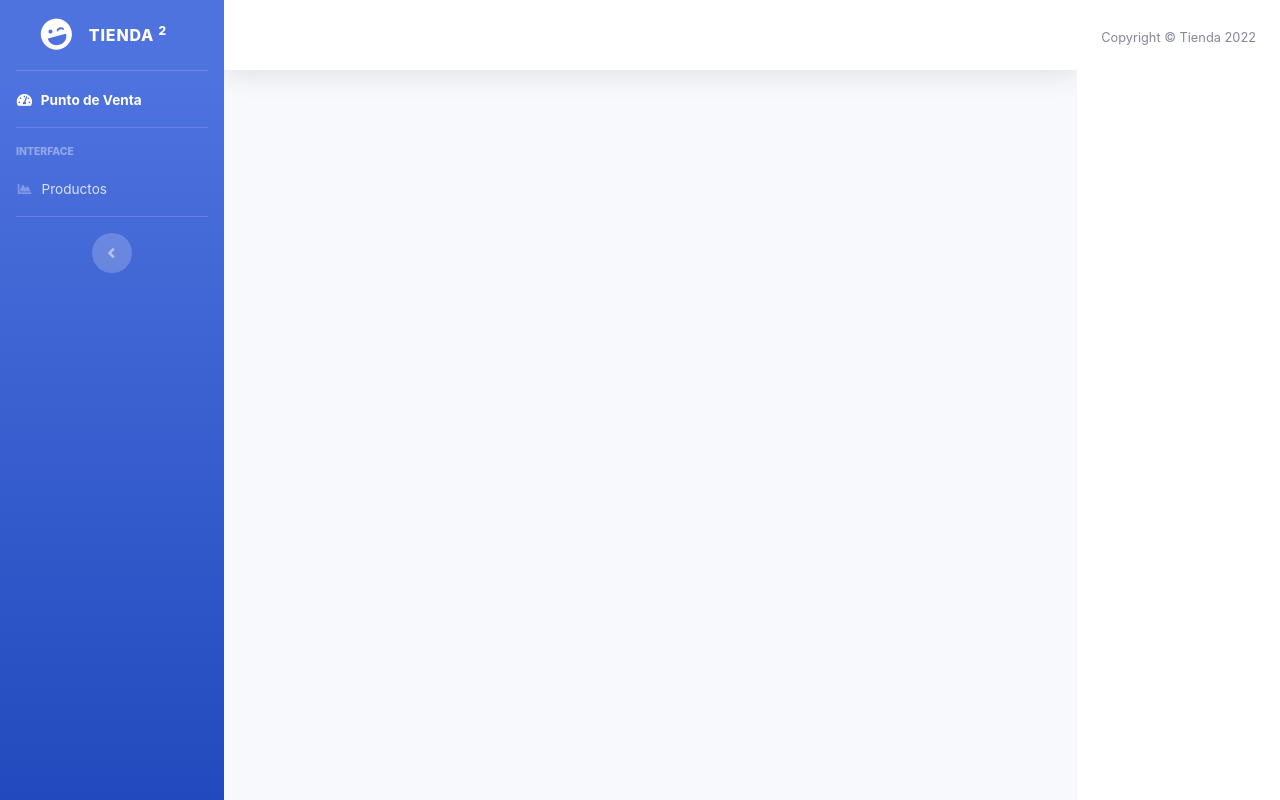
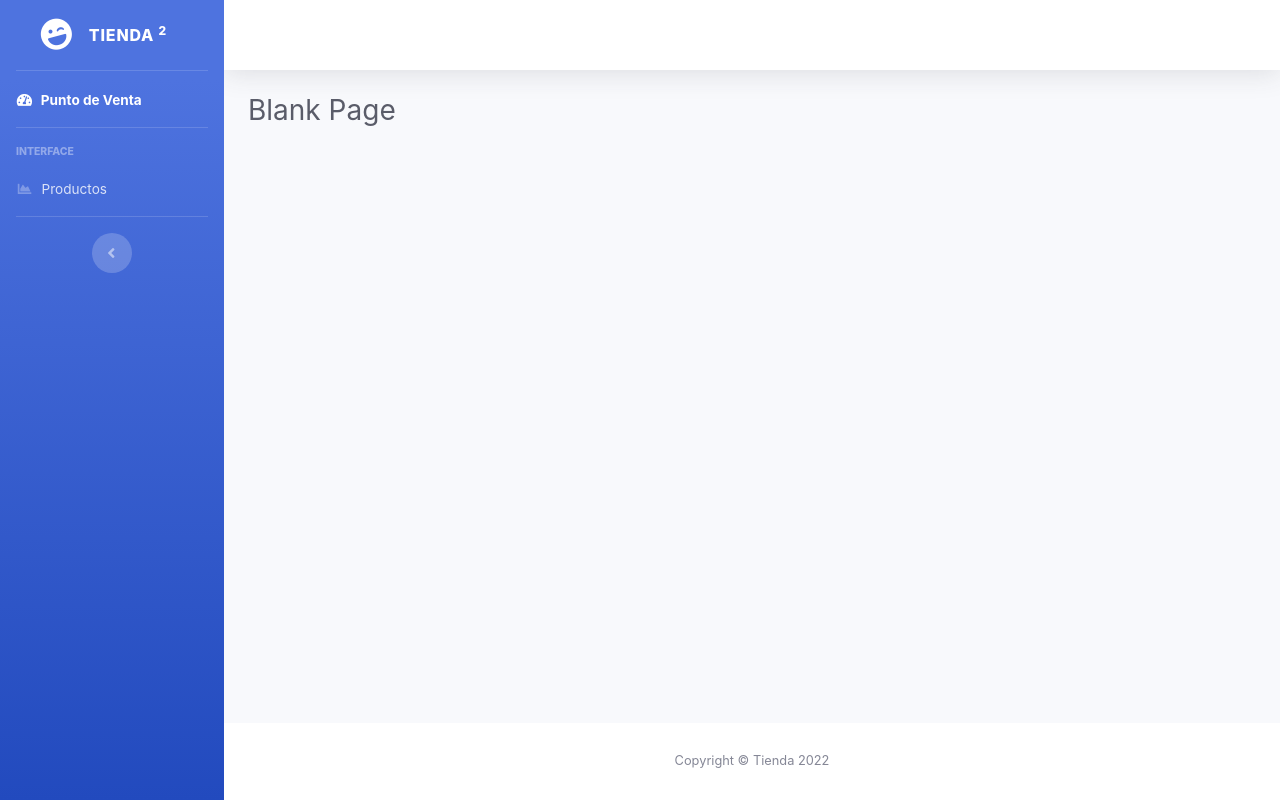
Before and after one commit to Andres-Hernandez-Mata/Tienda, a Flask app: page / in a window 1280 px wide. Run offline with Flask 2, Linux system fonts and the light colour scheme; some libraries are stand-ins or nearby versions; some web fonts are replaced.

Commit message:
Actualizacion de base

```diff
--- a/src/templates/base.html
+++ b/src/templates/base.html
@@ -22,15 +22,15 @@
 
 <body id="page-top">
 
+    {% block side_bar %}
     <!-- Page Wrapper -->
     <div id="wrapper">
 
-        {% block side_bar %}
         <!-- Sidebar -->
         <ul class="navbar-nav bg-gradient-primary sidebar sidebar-dark accordion" id="accordionSidebar">
 
             <!-- Sidebar - Brand -->
-            <a class="sidebar-brand d-flex align-items-center justify-content-center" href="index.html">
+            <a class="sidebar-brand d-flex align-items-center justify-content-center" href="/">
                 <div class="sidebar-brand-icon rotate-n-15">
                     <i class="fas fa-laugh-wink"></i>
                 </div>
@@ -70,12 +70,9 @@
             <div class="text-center d-none d-md-inline">
                 <button class="rounded-circle border-0" id="sidebarToggle"></button>
             </div>
-
         </ul>
+        {% endblock side_bar %}
         <!-- End of Sidebar -->
-        {% endblock %}
-
-        {% block page_content %}
 
         <!-- Content Wrapper -->
         <div id="content-wrapper" class="d-flex flex-column">
@@ -84,38 +81,22 @@
             <div id="content">
 
                 <!-- Topbar -->
-                <nav class="navbar navbar-expand navbar-light bg-white topbar mb-4 static-top shadow">
-
-                </nav>
+                {% block top_var %}
+                <nav class="navbar navbar-expand navbar-light bg-white topbar mb-4 static-top shadow"></nav>
+                {% endblock top_var %}
                 <!-- End of Topbar -->
 
                 <!-- Begin Page Content -->
+                {% block page_content %}
                 <div class="container-fluid">
-
-                    <!-- Content Row -->
-                    <div class="row">
-
+                    <!-- Page Heading -->
+                    <h1 class="h3 mb-4 text-gray-800">Blank Page</h1>
                 </div>
-
-                    <!-- Content Row -->
-
-                    <div class="row">
-
-                    </div>
-
-                    <!-- Content Row -->
-                    <div class="row">
-
-                    </div>
-
-                </div>
+                {% endblock %}
                 <!-- /.container-fluid -->
 
             </div>
             <!-- End of Main Content -->
-        </div>
-
-        {% endblock %}
 
             {% block footer %}
             <!-- Footer -->
@@ -127,8 +108,10 @@
             </div>
             </footer>
             <!-- End of Footer -->
+        </div>
+        <!-- End of Content Wrapper -->
+    </div>
     {% endblock %}
-    </div>
 
     <!-- Bootstrap core JavaScript-->
     <script src="../static/vendor/jquery/jquery.min.js"></script>
```
Lines whose indentation alone changed are shown as unchanged.
